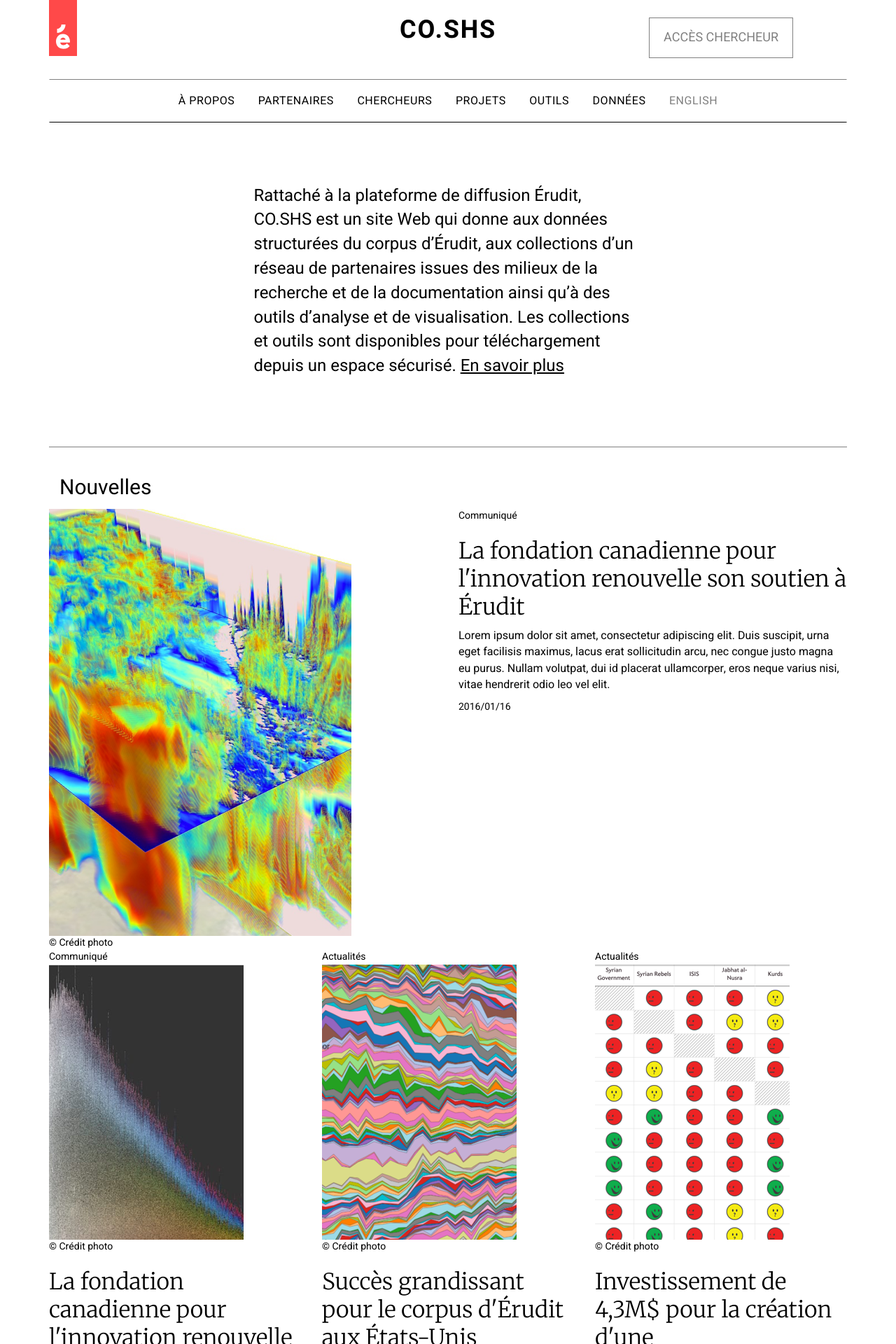
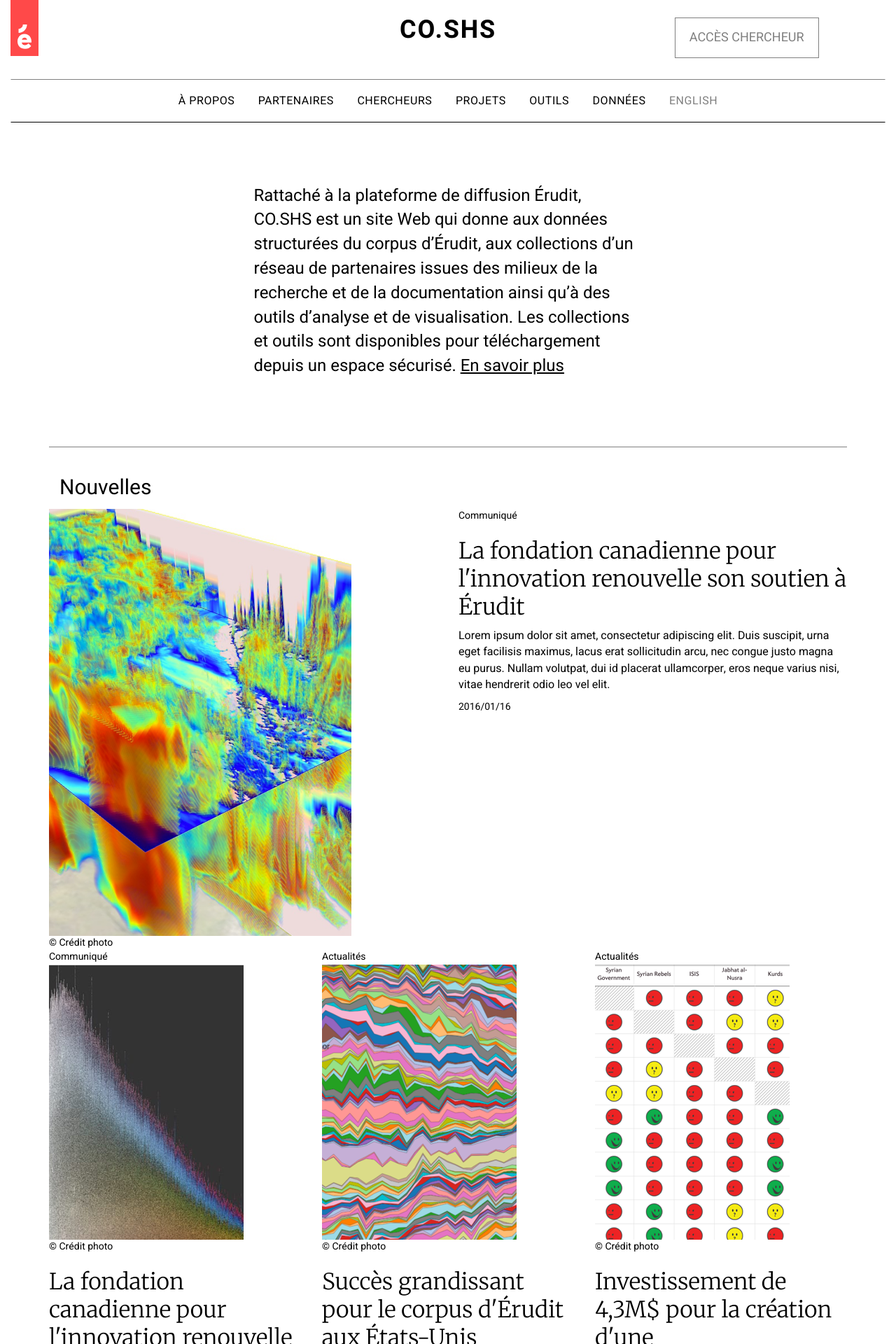
Before and after one commit to sssoz/co-shs, a Jekyll site: the page built from index.md, in a window 1280 px wide. Shown: the top 1920 px of the page at 70% size. Built offline with Jekyll 4.4.1, drawn with Linux system fonts in a browser that asks for light colours; nearby versions of some CDN libraries.

Commit message:
User container-fluid

```diff
--- a/_includes/footer.html
+++ b/_includes/footer.html
@@ -1,4 +1,4 @@
-<footer class="container text-center">
+<footer class="container-fluid text-center">
 
   <div class="text-left footer-contact">
     <div class="row">
--- a/_includes/header.html
+++ b/_includes/header.html
@@ -3,7 +3,7 @@
   <p class="browserupgrade">You are using an <strong>outdated</strong> browser. Please <a href="http://browsehappy.com/">upgrade your browser</a> to improve your experience.</p>
   <![endif]-->
 
-  <div class="container">
+  <div class="container-fluid">
 
     <div class="row">
       <div class="col-sm-4">
```
